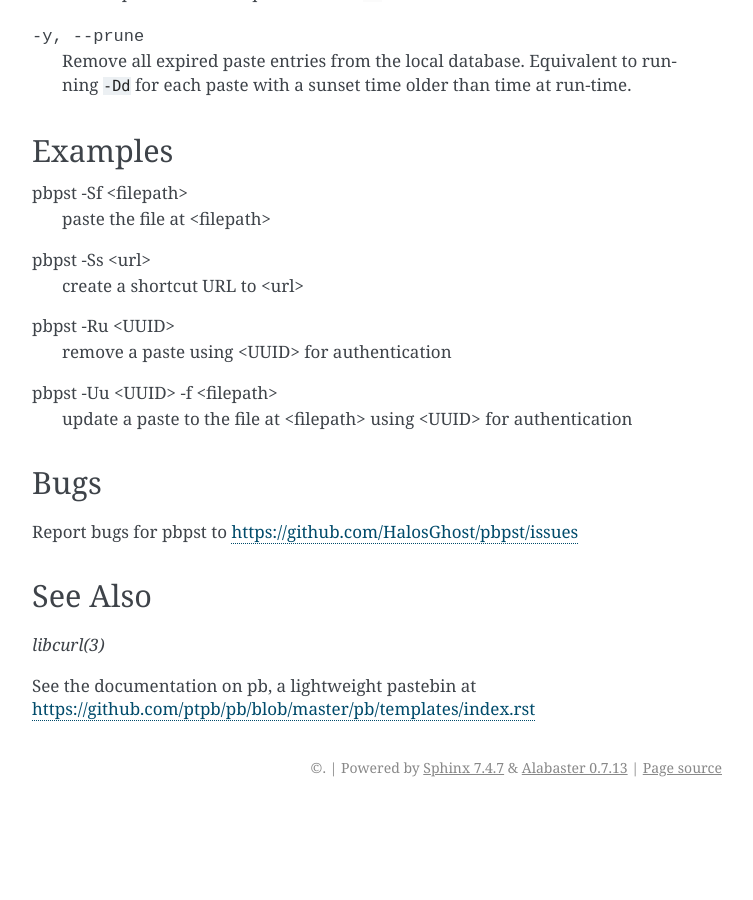
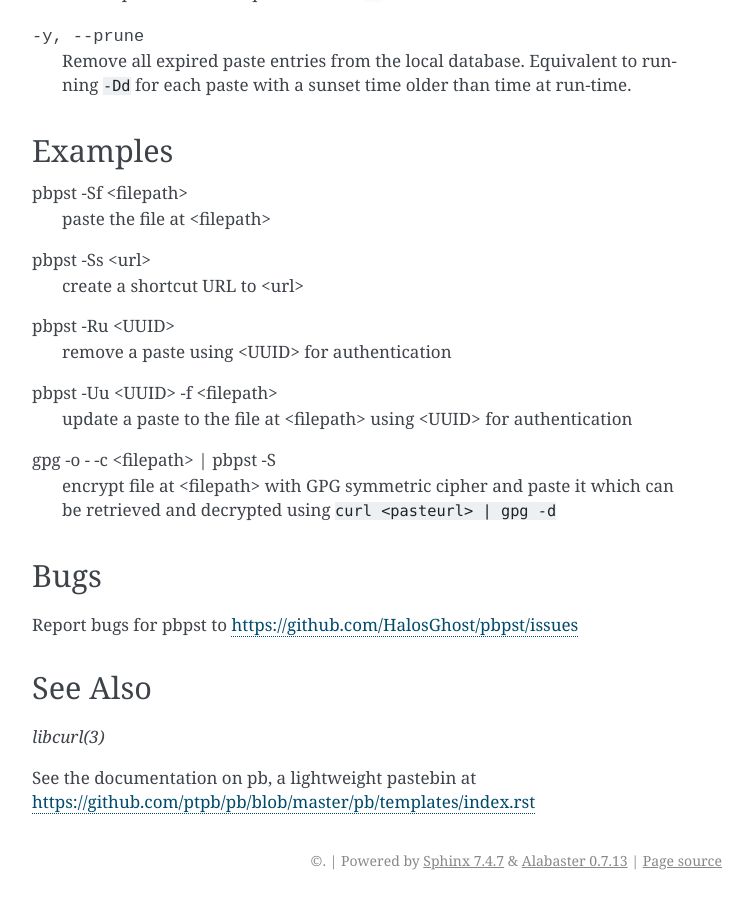
Before and after one commit to HalosGhost/pbpst, a Sphinx documentation site: the page built from doc/pbpst.rst, in a window 1280 px wide and 900 px high, scrolled down 3664 px. Shown: the whole window, without its empty margins (388-1141 px from the left). Built offline with Sphinx 7.4.7, drawn with Linux system fonts in a browser that asks for light colours; before the commit the page ends 4471 px from its top, so only the background shows below that.

Commit message:
Add an example documenting a simple way to upload encrypted data

```diff
--- a/doc/pbpst.rst
+++ b/doc/pbpst.rst
@@ -175,6 +175,9 @@ pbpst -Ru <UUID>
 pbpst -Uu <UUID> -f <filepath>
     update a paste to the file at <filepath> using <UUID> for authentication
 
+gpg -o - -c <filepath> | pbpst -S
+    encrypt file at <filepath> with GPG symmetric cipher and paste it which can be retrieved and decrypted using ``curl <pasteurl> | gpg -d``
+
 Bugs
 ----
 
```
